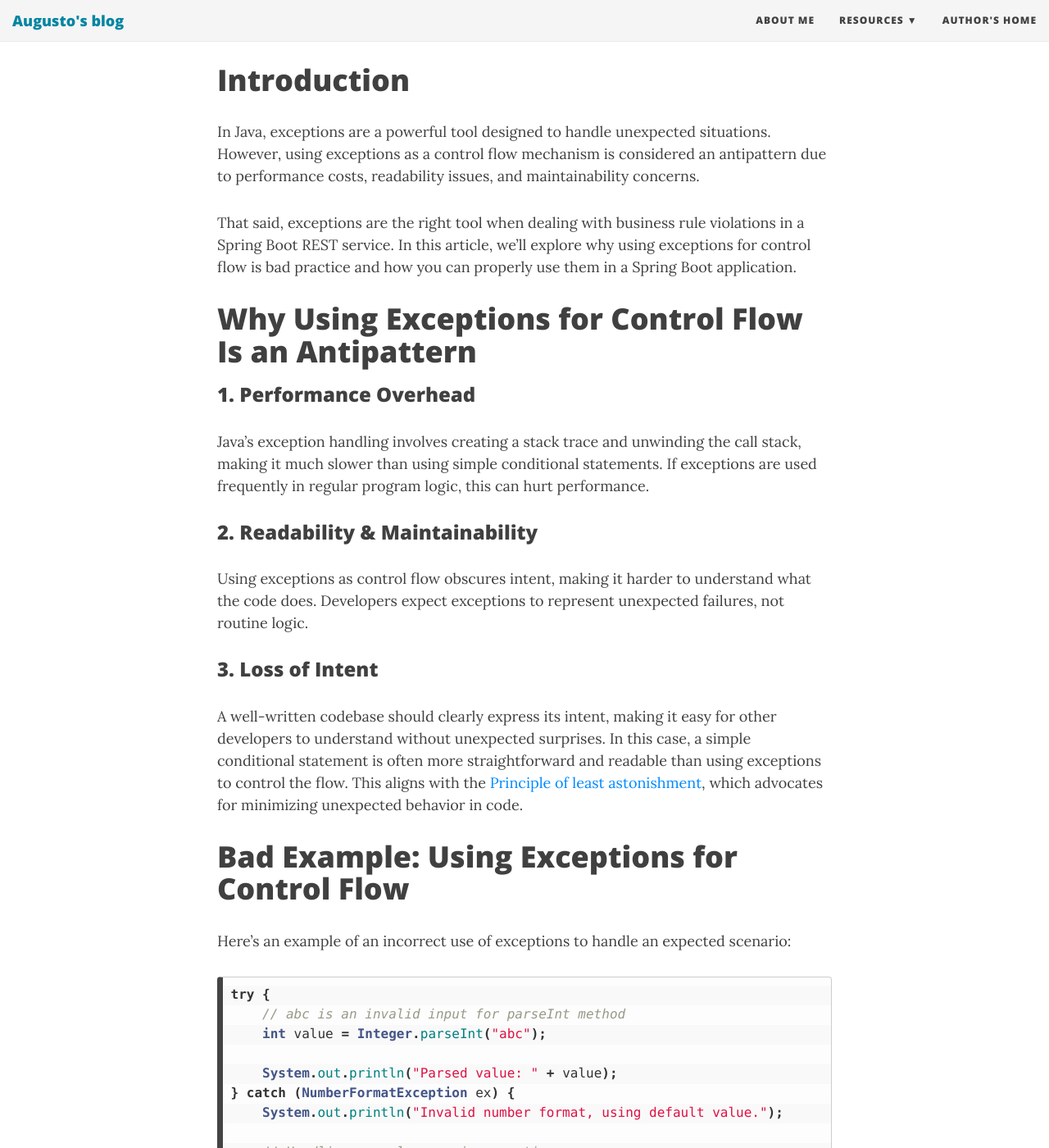
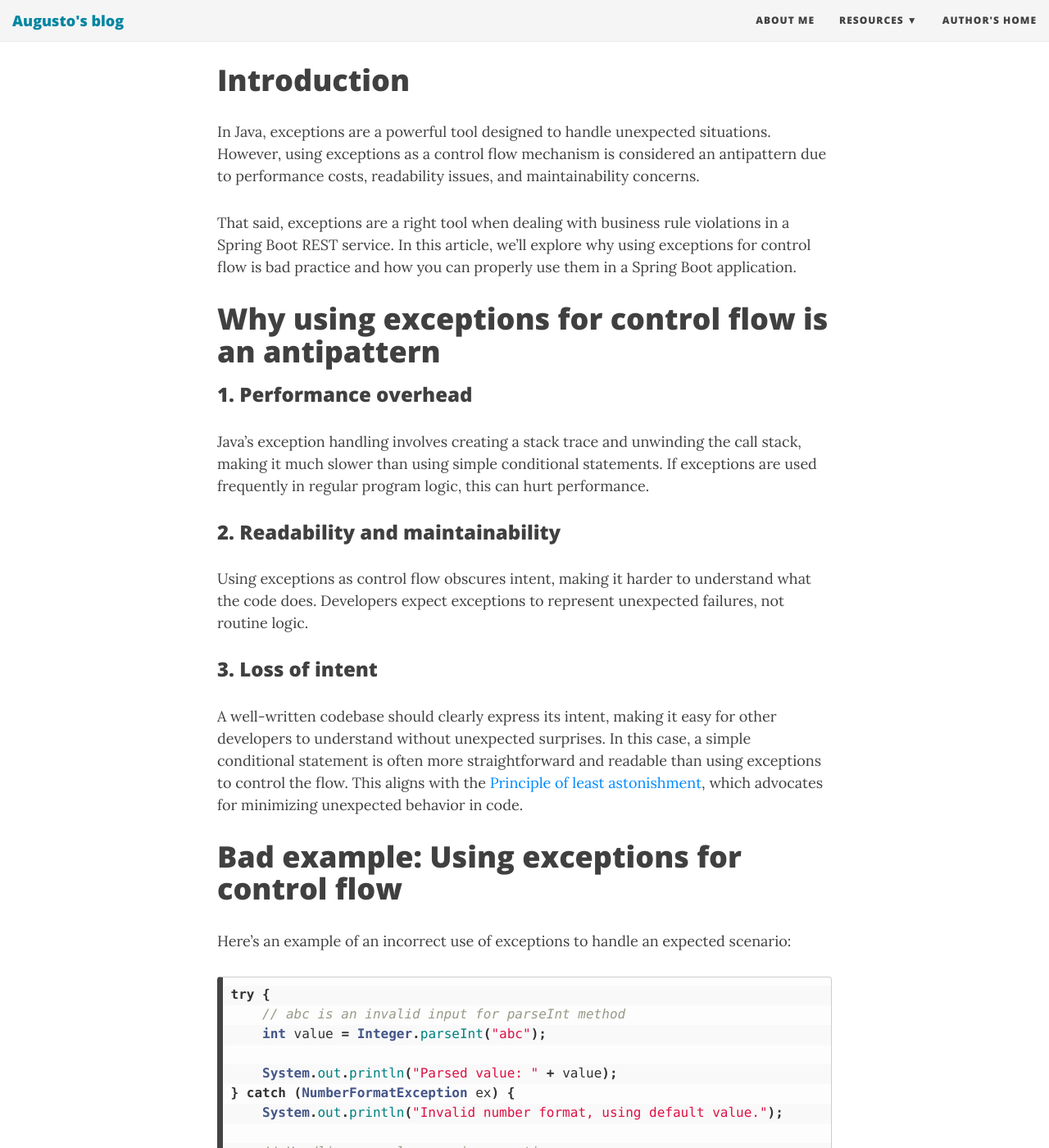
Before and after one commit to aukustomx/aukustomx.github.io, a Jekyll site: the page built from _posts/2025-02-28-why-you-shouldn't-use-exceptions-for-control-flow-but-should-use-them-for-business-rules-in-spring-boot.md, in a window 1280 px wide and 1400 px high, scrolled down 403 px. Shown: the whole window at 82% size. Built offline with Jekyll 4.4.1, drawn with Linux system fonts in a browser that asks for light colours; nearby versions of some CDN libraries; some of the changed text lies outside the part shown.

Commit message:
title semantic correction

````diff
--- a/_posts/2025-02-28-why-you-shouldn't-use-exceptions-for-control-flow-but-should-use-them-for-business-rules-in-spring-boot.md
+++ b/_posts/2025-02-28-why-you-shouldn't-use-exceptions-for-control-flow-but-should-use-them-for-business-rules-in-spring-boot.md
@@ -1,20 +1,20 @@
 # Introduction
 In Java, exceptions are a powerful tool designed to handle unexpected situations. However, using exceptions as a control flow mechanism is considered an antipattern due to performance costs, readability issues, and maintainability concerns.
 
-That said, exceptions are the right tool when dealing with business rule violations in a Spring Boot REST service. In this article, we’ll explore why using exceptions for control flow is bad practice and how you can properly use them in a Spring Boot application.
+That said, exceptions are a right tool when dealing with business rule violations in a Spring Boot REST service. In this article, we’ll explore why using exceptions for control flow is bad practice and how you can properly use them in a Spring Boot application.
 
-# Why Using Exceptions for Control Flow Is an Antipattern
+# Why using exceptions for control flow is an antipattern
 
-### 1. Performance Overhead
+### 1. Performance overhead
    Java’s exception handling involves creating a stack trace and unwinding the call stack, making it much slower than using simple conditional statements. If exceptions are used frequently in regular program logic, this can hurt performance.
 
-### 2. Readability & Maintainability
+### 2. Readability and maintainability
    Using exceptions as control flow obscures intent, making it harder to understand what the code does. Developers expect exceptions to represent unexpected failures, not routine logic.
 
-### 3. Loss of Intent
+### 3. Loss of intent
 A well-written codebase should clearly express its intent, making it easy for other developers to understand without unexpected surprises. In this case, a simple conditional statement is often more straightforward and readable than using exceptions to control the flow. This aligns with the [Principle of least astonishment](https://en.wikipedia.org/wiki/Principle_of_least_astonishment), which advocates for minimizing unexpected behavior in code.
 
-# Bad Example: Using Exceptions for Control Flow
+# Bad example: Using exceptions for control flow
 
 Here’s an example of an incorrect use of exceptions to handle an expected scenario:
 ```java
@@ -36,7 +36,8 @@ try {
 The invalid input is not an exceptional case; it’s just an incorrect user input that should be validated before parsing.
 The NumberFormatException should not be part of control flow because it introduces unnecessary overhead.
 
-# Better Alternative (Using Conditional Check Instead of Exception
+# Better alternative
+Using conditional check instead of exception.
 ```java
 String input = "abc";
 int value;
@@ -76,7 +77,7 @@ public class BusinessException extends RuntimeException {
 ```
 This custom exception allows us to encapsulate business-related errors in a structured way.
 
-### 2. Throw the Exception in the Service Layer
+### 2. Throw the exception in the service layer
 ```java
 @Service
 public class OrderService {
@@ -94,7 +95,7 @@ public class OrderService {
 - Short-circuits execution if a business rule is violated.
 - No unnecessary try-catch blocks in the service layer.
 
-### 3. Handle the Exception Globally in a Controller Advice
+### 3. Handle the exception globally in a Controller Advice
 ```java
 @RestControllerAdvice
 public class GlobalExceptionHandler {
````
Also changed, not shown: other parts of _posts/2025-02-28-why-you-shouldn't-use-exceptions-for-control-flow-but-should-use-them-for-business-rules-in-spring-boot.md (+3 -3 lines).
